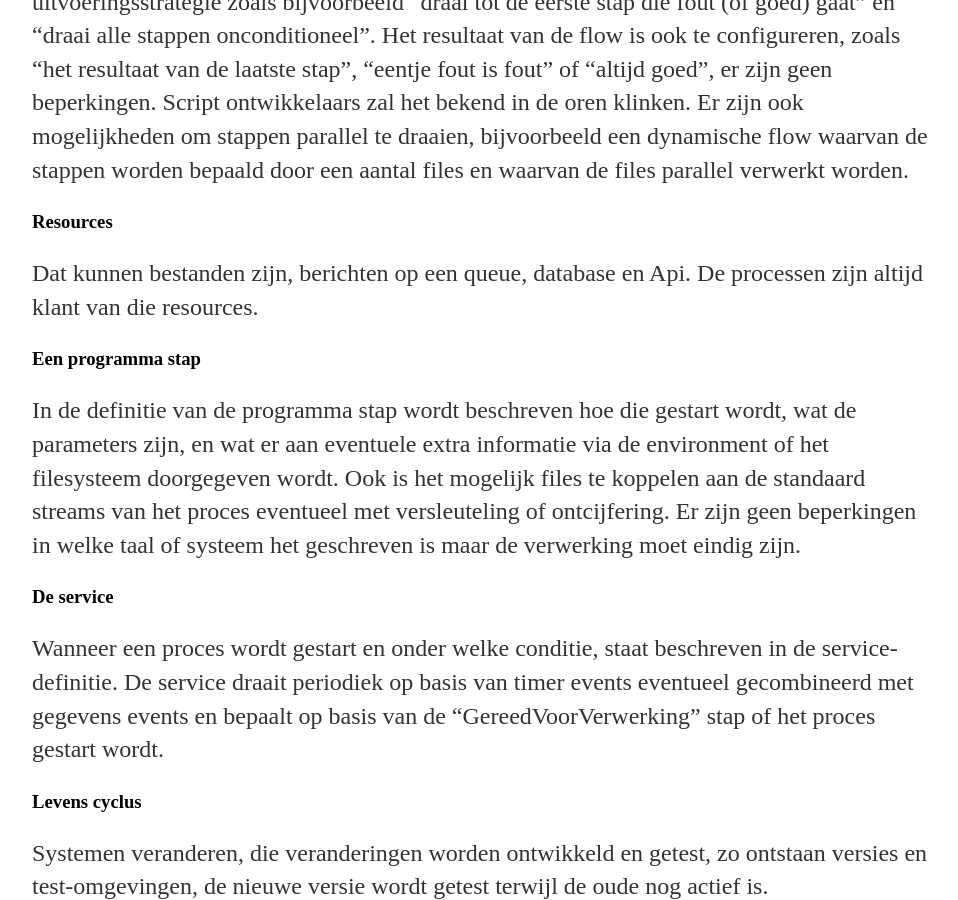
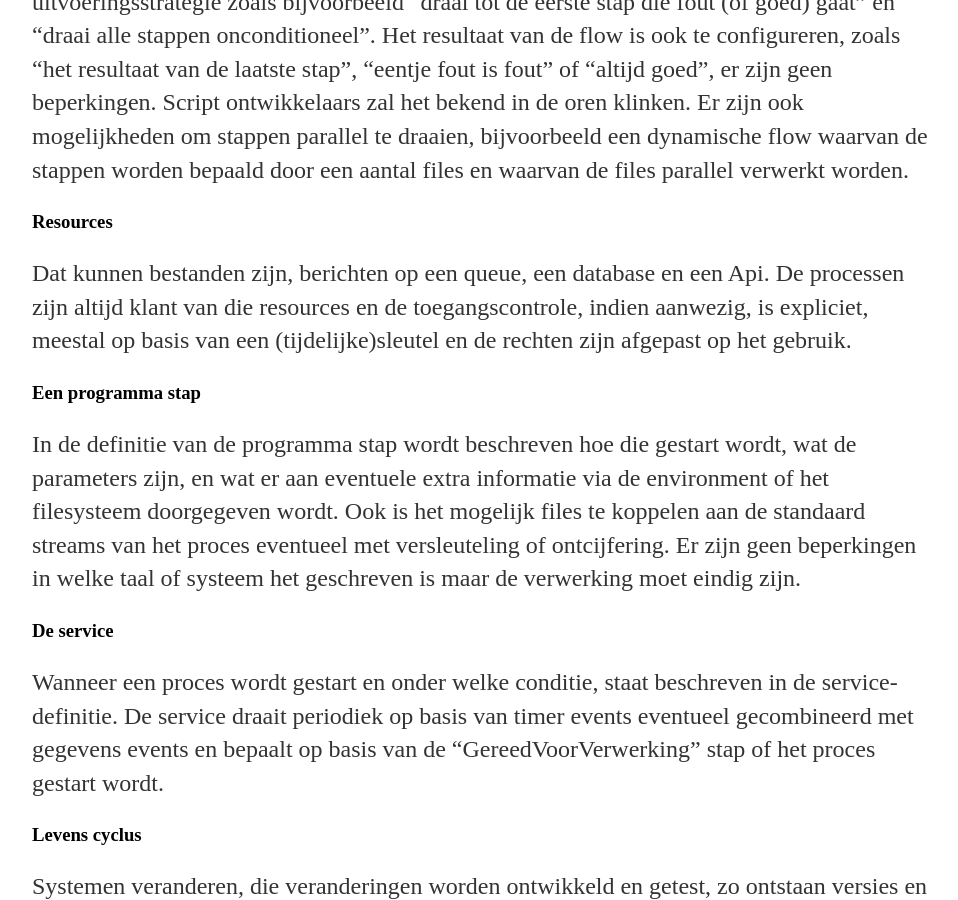
Before and after one commit to paedelm/paedelm.github.io, a Jekyll site: the page built from _posts/2021-10-12-ontwikkelen van een betrouwbaar systeem.md, in a window 1280 px wide and 900 px high, scrolled down 2987 px. Shown: the whole window, without its empty margins (160-1118 px from the left). Built offline with Jekyll 4.4.1, drawn with Linux system fonts in a browser that asks for light colours.

Commit message:
resources

```diff
--- a/_posts/2021-10-12-ontwikkelen van een betrouwbaar systeem.md
+++ b/_posts/2021-10-12-ontwikkelen van een betrouwbaar systeem.md
@@ -23,7 +23,7 @@ Een veilig systeem om gegevens te verwerken lijkt op een tijdelijke werkplaats z
  Het IT systeem draait de processen van één domein. De processen benaderen de resources van het domein voor invoer, log en resultaat. Zo'n proces bestaat uit een "Verwerk" en "Archiveer" stap en vooraf de stap "GereedVoorVerwerking" die bepaalt of het proces gestart kan worden. Voor het testen heb je deze extra stappen: aan het begin "Test Initialisatie" en aan het einde "Test Afsluiting". Zo'n stap is een programma of een flow van stappen. Een stap heeft altijd een uitkomst van goed en fout, en een flow kent een uitvoeringsstrategie zoals bijvoorbeeld "draai tot de eerste stap die fout (of goed) gaat" en "draai alle stappen onconditioneel". Het resultaat van de flow is ook te configureren, zoals "het resultaat van de laatste stap", "eentje fout is fout" of "altijd goed", er zijn geen beperkingen. Script ontwikkelaars zal het bekend in de oren klinken. Er zijn ook mogelijkheden om stappen parallel te draaien, bijvoorbeeld een dynamische flow waarvan de stappen worden bepaald door een aantal files en waarvan de files parallel verwerkt worden.
 
 ### Resources
- Dat kunnen bestanden zijn, berichten op een queue, database en Api. De processen zijn altijd klant van die resources.
+ Dat kunnen bestanden zijn, berichten op een queue, een database en een Api. De processen zijn altijd klant van die resources en de toegangscontrole, indien aanwezig, is expliciet, meestal op basis van een (tijdelijke)sleutel en de rechten zijn afgepast op het gebruik.
 
 ### Een programma stap
 
```
